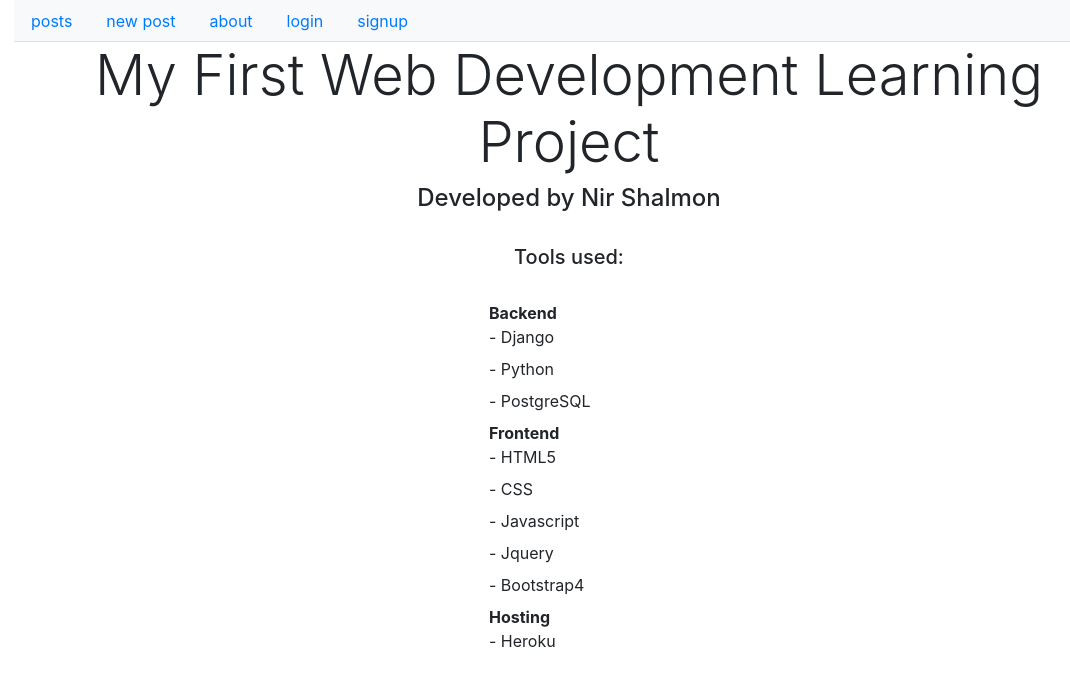
After one commit to NirShalmon/social_network_django, a Django app: page /about/ in a window 1280 px wide. The commit adds this page. Shown: the top 686 px of the page, without its empty margins (71-1141 px from the left). Run offline with Django 3.2, Linux system fonts and the light colour scheme; some libraries are stand-ins or nearby versions.

Commit message:
comment support and about page. Database restructured

```diff
--- a/socialnet/urls.py
+++ b/socialnet/urls.py
@@ -1,5 +1,6 @@
 from django.urls import path
 from .views import *
+from django.views.generic import TemplateView
 
 urlpatterns = [
     path('posts/', PostListView.as_view(), name='posts'),
@@ -7,4 +8,6 @@
     path('like_list/', LikeListView.as_view(), name='likes'),
     path('like/', LikeView.as_view(), name='like'),
     path('unlike/', UnlikeView.as_view(), name='unlike'),
+    path('comment/', CommentView.as_view(), name='comment'),
+    path('about/', TemplateView.as_view(template_name='about.html'), name='about'),
 ]
--- /dev/null
+++ b/templates/about.html
@@ -0,0 +1,36 @@
+{% extends 'base.html' %}
+
+{% block title %}About{% endblock %}
+
+{% block content %}
+<h1 class="display-4 text-center">
+    My First Web Development Learning Project
+</h1>
+<h4 class="text-center">
+    Developed by Nir Shalmon
+</h4>
+<br>
+<h5 class="text-center">
+    Tools used:
+</h5>
+<br>
+<div class="row">
+    <div class="col-5"></div>
+    <div class="col-7">
+        <dl>
+            <dt>Backend</dt>
+            <dd>- Django</dd>
+            <dd>- Python</dd>
+            <dd>- PostgreSQL</dd>
+            <dt>Frontend</dt>
+            <dd>- HTML5</dd>
+            <dd>- CSS</dd>
+            <dd>- Javascript</dd>
+            <dd>- Jquery</dd>
+            <dd>- Bootstrap4</dd>
+            <dt>Hosting</dt>
+            <dd>- Heroku</dd>
+        </dl>
+    </div>
+</div>
+{% endblock %}
--- a/templates/base.html
+++ b/templates/base.html
@@ -10,7 +10,7 @@
     <link rel="stylesheet" href="https://maxcdn.bootstrapcdn.com/bootstrap/4.3.1/css/bootstrap.min.css">
     <!-- Popper JS -->
     <script src="https://cdnjs.cloudflare.com/ajax/libs/popper.js/1.14.7/umd/popper.min.js"></script>
-
+    <link href="https://maxcdn.bootstrapcdn.com/font-awesome/4.7.0/css/font-awesome.min.css" rel="stylesheet">
     <!-- Latest compiled JavaScript -->
     <script src="https://maxcdn.bootstrapcdn.com/bootstrap/4.3.1/js/bootstrap.min.js"></script>
     <script>
@@ -33,7 +33,7 @@
                 </a>
             </li>
             <li class="nav-item">
-                <a href="#" class="nav-link">
+                <a href="{% url 'about' %}" class="nav-link">
                     about
                 </a>
             </li>
```
Also changed, not shown: socialnet/models.py (+3 -4 lines), socialnet/views.py (+18 -2 lines), static/post_list_script.js (+15 -0 lines), templates/comment_recursive.html (added, +32 -0 lines), templates/post_list.html (+55 -1 lines), socialnet/migrations/0001_initial.py, socialnet/migrations/0002_auto_20190731_1251.py (deleted), socialnet/migrations/0002_auto_20190813_0837.py (added), socialnet/migrations/0003_auto_20190731_1256.py (deleted), socialnet/migrations/0003_auto_20190813_0843.py (added), socialnet/migrations/0004_auto_20190731_1625.py (deleted), socialnet/migrations/0005_auto_20190801_1732.py (deleted), users/migrations/0001_initial.py.
